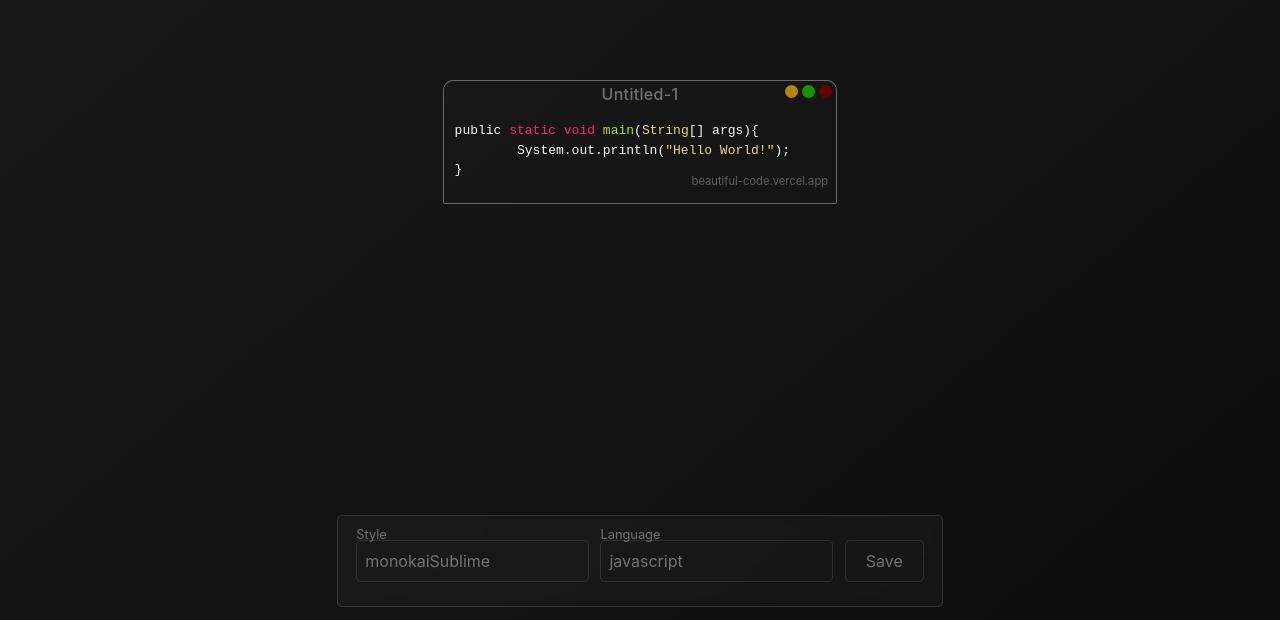
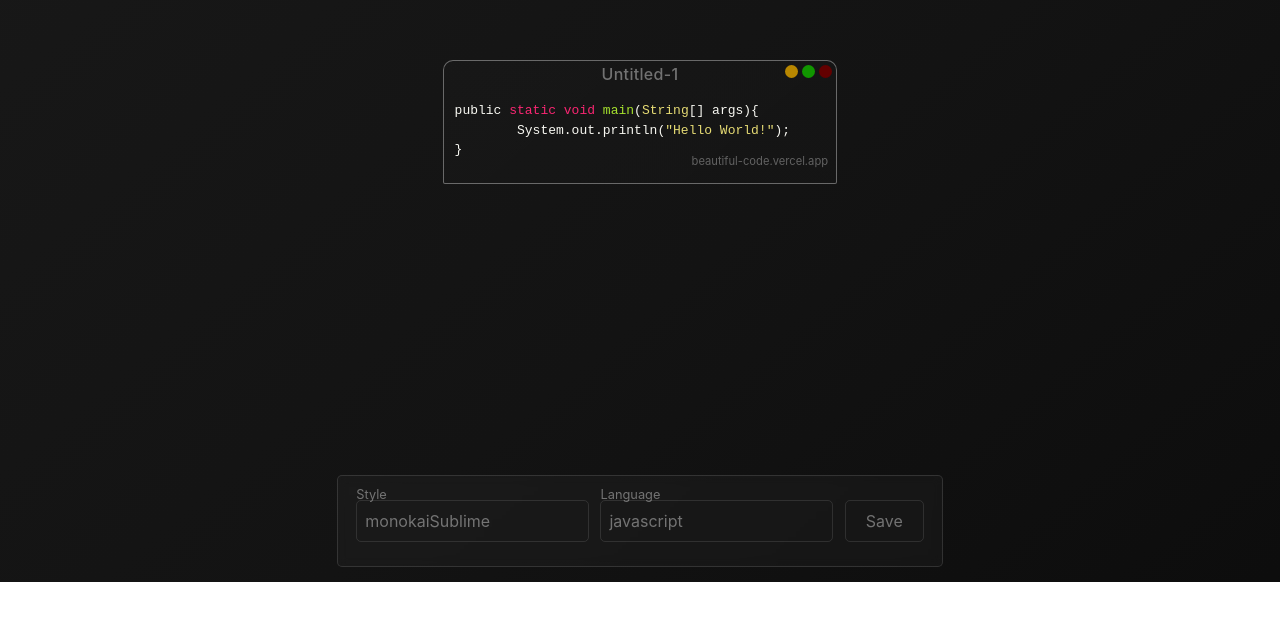
Before and after one commit to Maverick-Run/beautiful-code, a React (Vite) app: page / in a window 1280 px wide. Shown: the part 218-838 px from the top of the page. After the commit the page ends 800 px from the top, so only its background shows below. Built offline with nearby package versions, Linux system fonts and the light colour scheme.

Commit message:
Both menus wont be open at the same time now

```diff
--- a/src/App.css
+++ b/src/App.css
@@ -41,7 +41,7 @@ body {
 }
 
 .centeredBox.code {
-    min-height: 90vh;
+    min-height: 85vh;
 }
 
 .centeredBox.sett {
--- a/src/Components/Settings.jsx
+++ b/src/Components/Settings.jsx
@@ -17,6 +17,9 @@ export default function Settings({ selected, setSelected, handleCapture, languag
       <label htmlFor="colourscheme" className='inputlabel'>Style</label>
         <div className="select-button" onClick={() => {
           document.querySelector('.colourscheme').classList.toggle('visible');
+          if (document.querySelector('.language').classList.contains('visible')){
+            document.querySelector('.language').classList.toggle('visible');
+          };
         }}>{selectedOption}</div>
         <ul className="options-list colourscheme" onClick={(e) => {
           console.log(e);
@@ -126,6 +129,10 @@ export default function Settings({ selected, setSelected, handleCapture, languag
         <label htmlFor="language" className='inputlabel'>Language</label>
         <div className="select-button" onClick={() => {
           document.querySelector('.language').classList.toggle('visible');
+          document.querySelector('.colourscheme').classList.toggle('visible');
+          if (document.querySelector('.colourscheme').classList.contains('visible')){
+            document.querySelector('.colourscheme').classList.toggle('visible');
+          };
         }}>{selectedLanguage}</div>
         <ul className="options-list language" onClick={(e) => {
           console.log(e);
```
